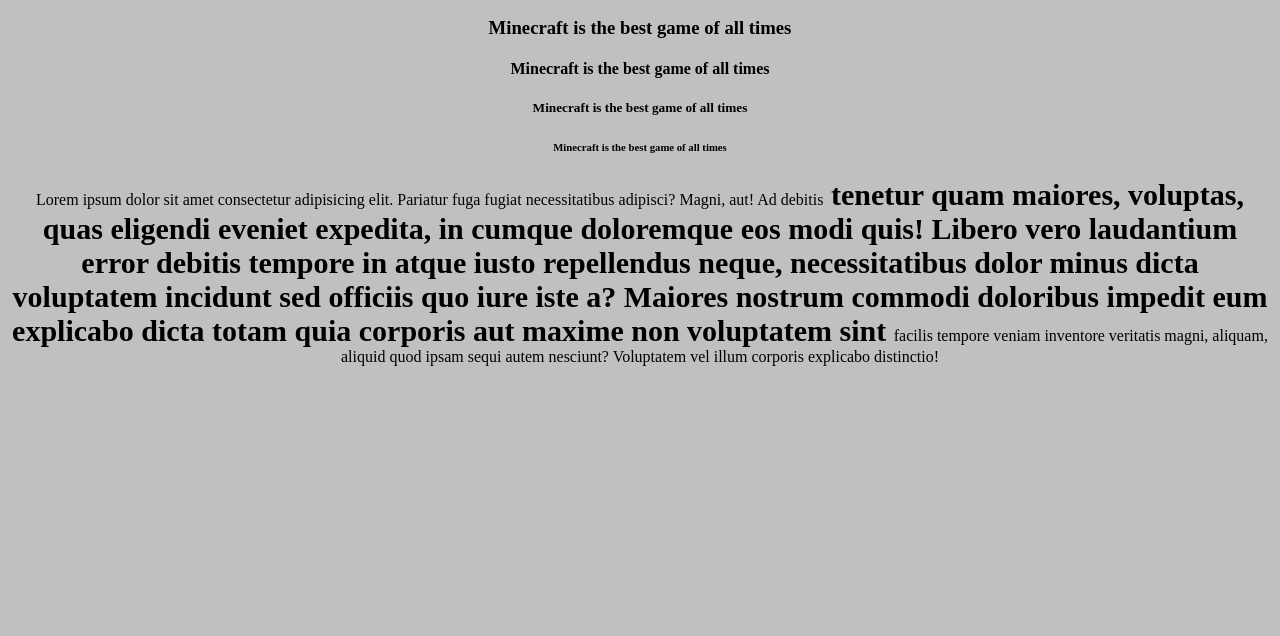
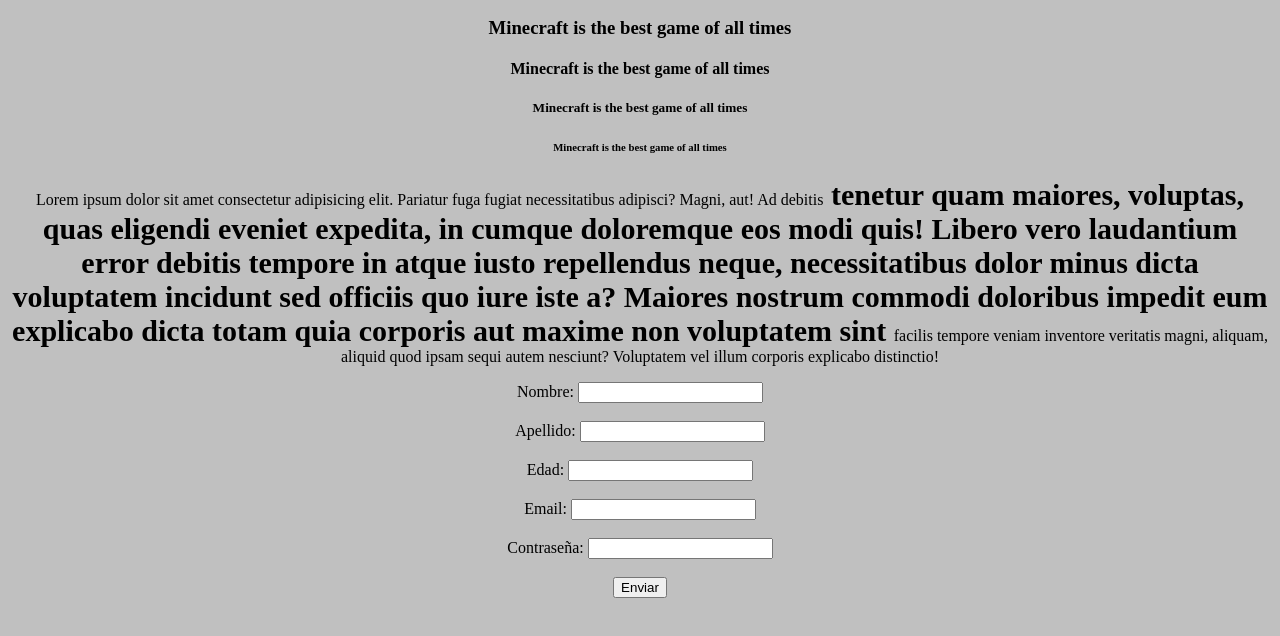
Before and after one commit to Orlandroid/santander-front, a plain HTML site: page index.html in a window 1280 px wide. Shown: the part 110-746 px from the top of the page. Drawn offline with Linux system fonts and the light colour scheme.

Commit message:
Reto 03 - Creando mi formulario

```diff
--- a/index.html
+++ b/index.html
@@ -1,5 +1,6 @@
 <!DOCTYPE html>
 <html lang="en">
+
 <head>
     <meta charset="UTF-8">
     <meta http-equiv="X-UA-Compatible" content="IE=edge">
@@ -7,6 +8,7 @@
     <link rel="stylesheet" href="main.css">
     <title>Matcha</title>
 </head>
+
 <body>
     <h1>Minecraft is the best game of all times</h1>
     <h2>Minecraft is the best game of all times</h1>
@@ -15,13 +17,34 @@
                 <h5>Minecraft is the best game of all times</h1>
                     <h6>Minecraft is the best game of all times</h1>
                         <p>
-        Lorem ipsum dolor sit amet consectetur adipisicing elit. Pariatur fuga fugiat necessitatibus adipisci?
+                            Lorem ipsum dolor sit amet consectetur adipisicing elit. Pariatur fuga fugiat necessitatibus
+                            adipisci?
                             Magni, aut! Ad debitis<b> tenetur quam maiores, voluptas, quas eligendi eveniet expedita, in
-        cumque doloremque eos modi quis! Libero vero laudantium error debitis tempore in atque iusto
-         repellendus neque, necessitatibus dolor minus dicta voluptatem incidunt sed officiis quo iure
-         iste a? Maiores nostrum commodi doloribus impedit eum explicabo dicta totam quia corporis aut
-         maxime non voluptatem sint </b> facilis tempore veniam inventore veritatis magni, aliquam, aliquid
+                                cumque doloremque eos modi quis! Libero vero laudantium error debitis tempore in atque
+                                iusto
+                                repellendus neque, necessitatibus dolor minus dicta voluptatem incidunt sed officiis quo
+                                iure
+                                iste a? Maiores nostrum commodi doloribus impedit eum explicabo dicta totam quia
+                                corporis aut
+                                maxime non voluptatem sint </b> facilis tempore veniam inventore veritatis magni,
+                            aliquam, aliquid
                             quod ipsam sequi autem nesciunt? Voluptatem vel illum corporis explicabo distinctio!
                         </p>
+
+                        <form action="#" method="post">
+                            Nombre:
+                            <input type="text"><br><br>
+                            Apellido:
+                            <input type="text"><br><br>
+                            Edad:
+                            <input type="number"><br><br>
+                            Email:
+                            <input type="email"><br><br>
+                            Contraseña:
+                            <input type="password"><br><br>
+
+                            <button type="submit">Enviar</button>
+                        </form>
 </body>
+
 </html>
```
Lines whose indentation alone changed are shown as unchanged.
